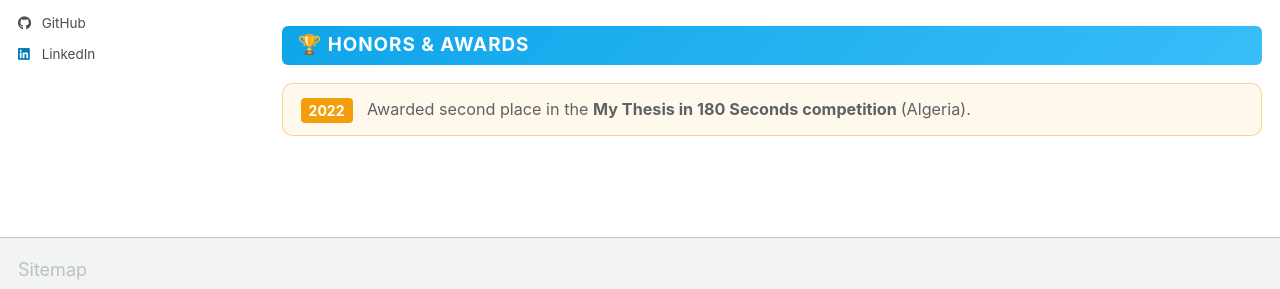
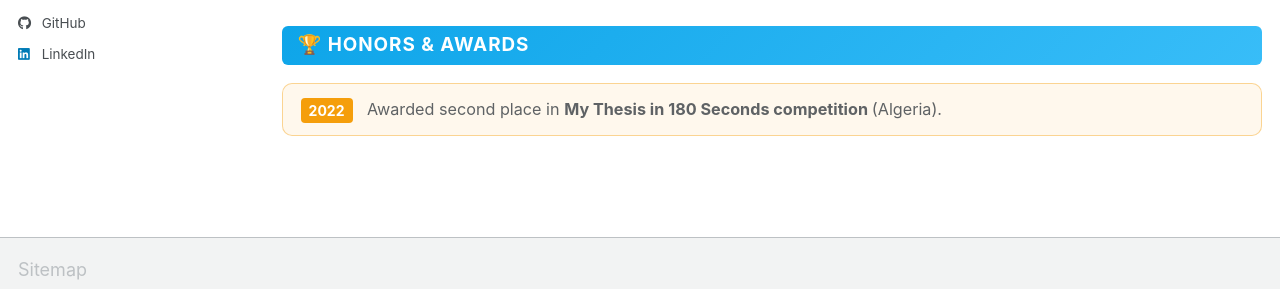
Before and after one commit to hichemfelouat/hichemfelouat.github.io, a Jekyll site: the page built from _pages/cv.md, in a window 1280 px wide and 900 px high, scrolled down 1827 px. Shown: the part 525-814 px from the top of the window. Built offline with Jekyll 4.4.1, drawn with Linux system fonts in a browser that asks for light colours; a script bundle is joined from its source files by our own code; library files that are not in the unit come from our copies; a style sheet for code colours, icons or effects is not loaded.

Commit message:
Update cv.md

```diff
--- a/_pages/cv.md
+++ b/_pages/cv.md
@@ -398,5 +398,5 @@
 
 <div class="award-item">
   <span class="award-year">2022</span>
-  <span class="award-text">Awarded second place in the <strong> My Thesis in 180 Seconds competition </strong> (Algeria).</span>
+  <span class="award-text">Awarded second place in <strong> My Thesis in 180 Seconds competition </strong> (Algeria).</span>
 </div>
```
